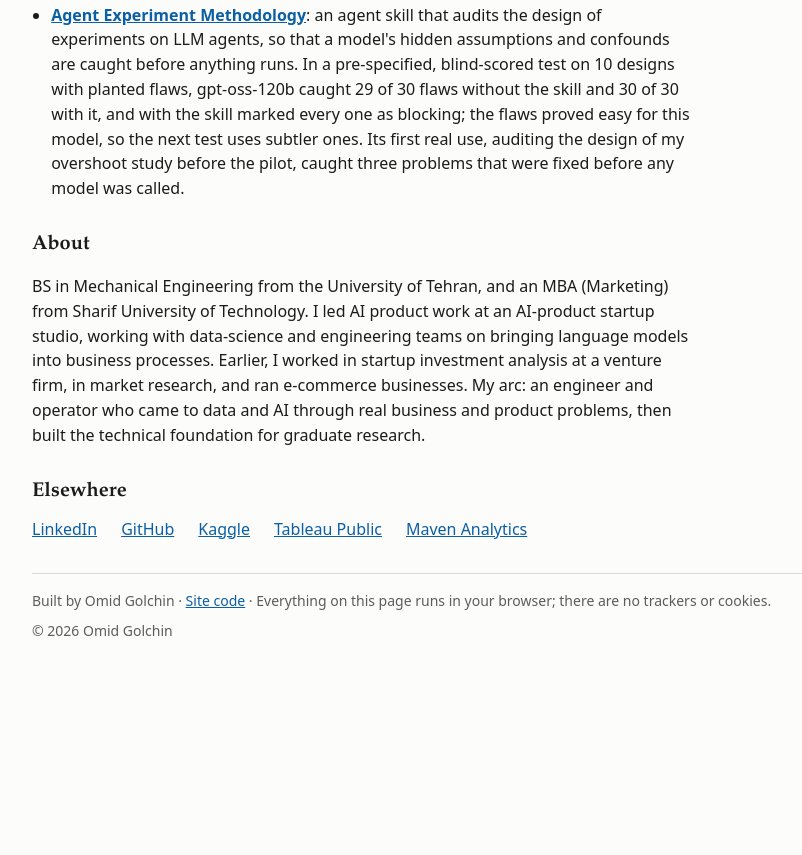
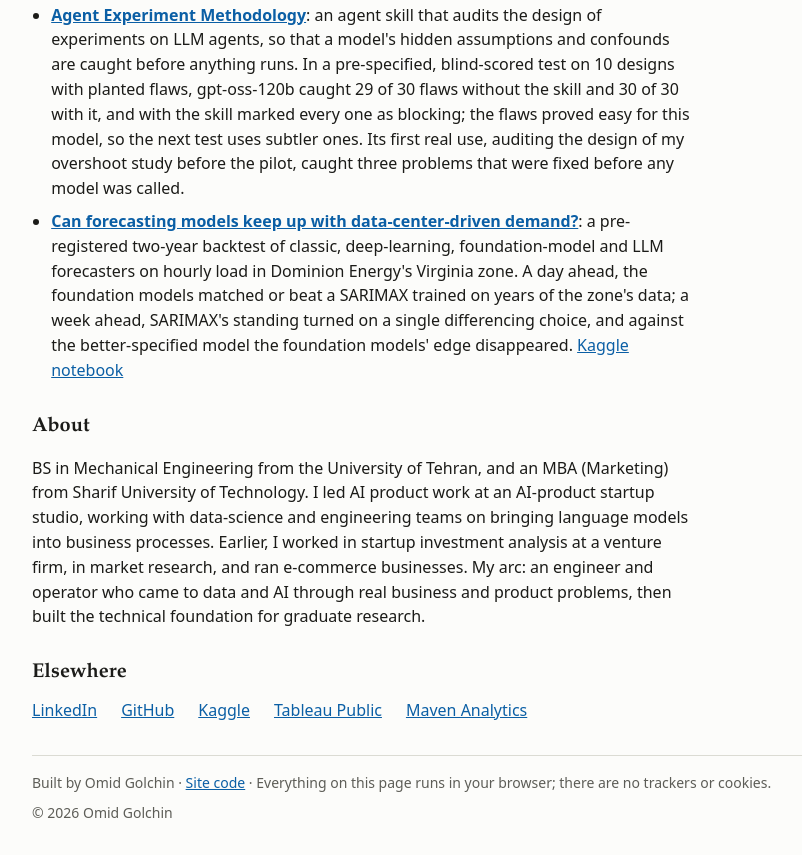
Before and after one commit to omidgolchin/omidgolchin.github.io, a plain HTML site: page index.html in a window 1280 px wide. Shown: the part 3352-4207 px from the top of the page, without its empty margins (112-914 px from the left). Before the commit the page ends 4026 px from the top, so only its background shows below. Drawn offline with Linux system fonts and the light colour scheme.

Commit message:
Studies: add the Northern Virginia load forecasting study with GitHub and Kaggle links

```diff
--- a/index.html
+++ b/index.html
@@ -152,6 +152,7 @@
       <li><strong><a href="https://github.com/omidgolchin/agent-eval-hazards-study">How design hazards fake wins in LLM-agent experiments</a></strong>: a simulation of eight common design mistakes; giving one arm best-of-3 attempts produced a "significant" improvement in 91% of evals with no real effect. Tool built from it: <a href="https://omidgolchin.github.io/experiment-hazard-simulator/">Agent Eval Planner</a>.</li>
       <li><strong><a href="https://github.com/omidgolchin/call-center-queueing-study">Where the call-center formula breaks, and can an LLM do queueing math?</a></strong>: variable call lengths doubled the wait the standard formula predicts; asked directly, each of three open models was close on 9 of 15 scenarios. Tool built from it: <a href="https://omidgolchin.github.io/queue-simulator/">Call Center Staffing Planner</a>.</li>
       <li><strong><a href="https://github.com/omidgolchin/agent-experiment-methodology">Agent Experiment Methodology</a></strong>: an agent skill that audits the design of experiments on LLM agents, so that a model's hidden assumptions and confounds are caught before anything runs. In a pre-specified, blind-scored test on 10 designs with planted flaws, gpt-oss-120b caught 29 of 30 flaws without the skill and 30 of 30 with it, and with the skill marked every one as blocking; the flaws proved easy for this model, so the next test uses subtler ones. Its first real use, auditing the design of my overshoot study before the pilot, caught three problems that were fixed before any model was called.</li>
+      <li><strong><a href="https://github.com/omidgolchin/nova-load-forecasting">Can forecasting models keep up with data-center-driven demand?</a></strong>: a pre-registered two-year backtest of classic, deep-learning, foundation-model and LLM forecasters on hourly load in Dominion Energy's Virginia zone. A day ahead, the foundation models matched or beat a SARIMAX trained on years of the zone's data; a week ahead, SARIMAX's standing turned on a single differencing choice, and against the better-specified model the foundation models' edge disappeared. <a href="https://www.kaggle.com/code/omidgolchin/forecasting-northern-virginia-electricity-demand">Kaggle notebook</a></li>
     </ul>
   </section>
 
```
